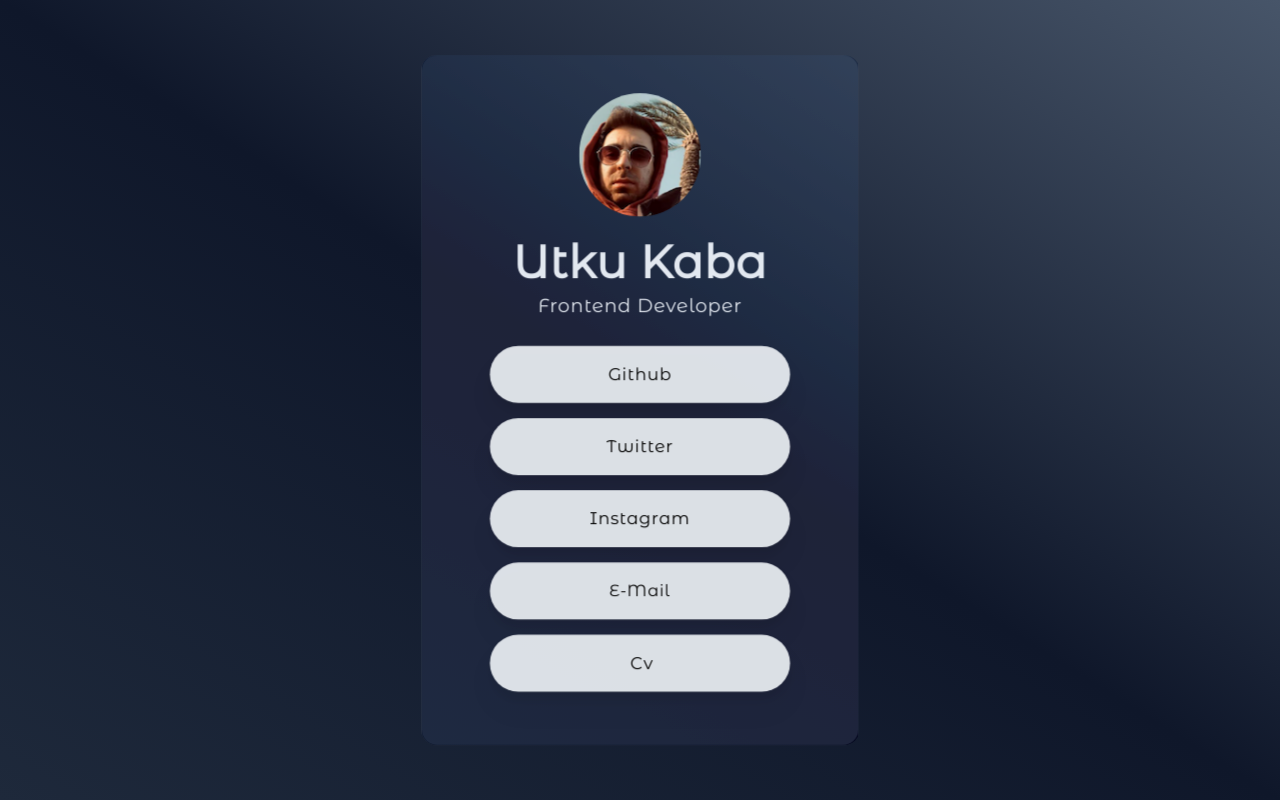
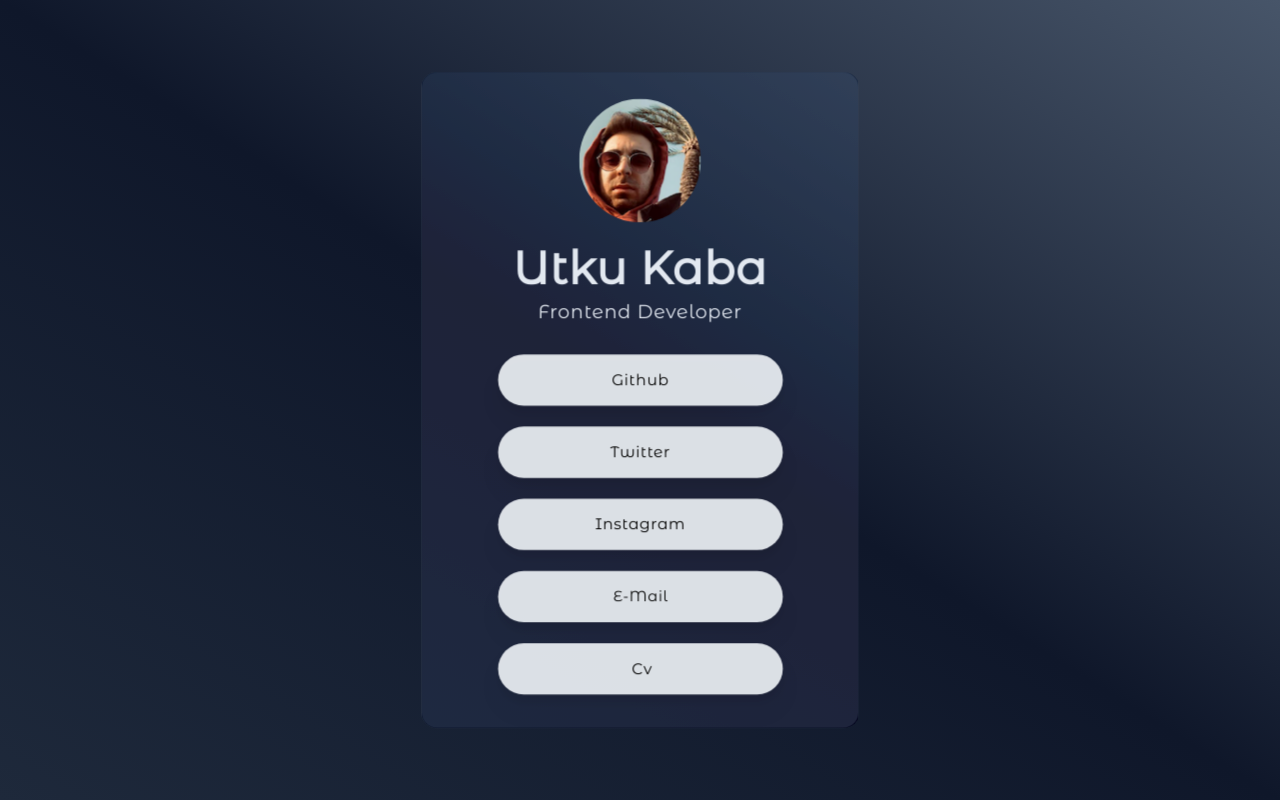
Before and after one commit to utqkaba/personalCard, a React (Vite) app: page / in a window 1280 px wide. Built offline with nearby package versions, Linux system fonts and the light colour scheme; a web font is replaced by a local one.

Commit message:
card redesign

```diff
--- a/src/components/Cv.jsx
+++ b/src/components/Cv.jsx
@@ -19,7 +19,7 @@
 
   return (
     <div className='card-links mx-8'>
-      <div onClick={onButtonClick} className='card-item flex justify-center bg-slate-100 bg-opacity-90 px-5 py-4 rounded-full mb-4 hover:bg-slate-50 hover:bg-opacity-100 hover:scale-105 duration-500 hover:blur-0 cursor-pointer drop-shadow-xl'>
+      <div onClick={onButtonClick} className='card-item flex justify-center scale-90 bg-slate-100 bg-opacity-90 px-5 py-4 rounded-full mb-4 hover:bg-slate-50 hover:bg-opacity-100 hover:scale-105 duration-500 hover:blur-0 cursor-pointer drop-shadow-xl'>
         <p className='name ml-1 text-lg'>{media}</p>
       </div>
     </div>
--- a/src/components/Info.jsx
+++ b/src/components/Info.jsx
@@ -4,7 +4,7 @@
   return (
     <div className='card-links mx-8'>
       <a href={links} target='_blank' rel="noreferrer">
-        <div className='card-item flex justify-center bg-slate-100 bg-opacity-90 px-5 py-4 rounded-full mb-4 hover:bg-slate-50 hover:bg-opacity-100 hover:scale-105 duration-500 hover:blur-0 cursor-pointer drop-shadow-xl'>
+        <div className='card-item flex justify-center scale-90 bg-slate-100 bg-opacity-90 px-5 py-4 rounded-full mb-4 hover:bg-slate-50 hover:bg-opacity-100 hover:scale-105 duration-500 hover:blur-0 cursor-pointer drop-shadow-xl'>
           <p className='name ml-1 text-lg'>{media}</p>
           <div className='icon mr-1'>
           </div>
--- a/src/components/Mail.jsx
+++ b/src/components/Mail.jsx
@@ -20,7 +20,7 @@
   return (
     <div className='card-links mx-8'>
       <a href={links} target='_blank' rel="noreferrer" onClick={() => copyMail()}>
-        <div className='card-item flex justify-center bg-slate-100 bg-opacity-90 px-5 py-4 rounded-full mb-4 hover:bg-slate-50 hover:bg-opacity-100 hover:scale-105 duration-500 cursor-pointer drop-shadow-xl'>
+        <div className='card-item flex justify-center scale-90 bg-slate-100 bg-opacity-90 px-5 py-4 rounded-full mb-4 hover:bg-slate-50 hover:bg-opacity-100 hover:scale-105 duration-500 cursor-pointer drop-shadow-xl'>
           <p className='name ml-1 text-lg scale-90 sm:scale-95 md:scale-95 lg:scale-95 xl:scale-95 2xl:scale-95'>
             {isCopy === true ? userMail : media}
           </p>
--- a/src/main.jsx
+++ b/src/main.jsx
@@ -10,12 +10,12 @@
 ReactDOM.createRoot(document.getElementById('root')).render(
   <React.StrictMode>
     <div className='flex justify-center items-center h-screen scale-90 sm:scale-95 md:scale-95 lg:scale-95 xl:scale-95 2xl:scale-95 font-libre tracking-wider'>
-      <div className='card backdrop-contrast-125 bg-slate-500 bg-opacity-30 p-10 rounded-2xl w-[90%] sm:w-[70%] md:w-[50%] lg:w-[42%] xl:w-[36%] 2xl:w-[30%]'>
+      <div className='card backdrop-contrast-125 bg-slate-500 bg-opacity-30 px-8 py-4 rounded-2xl w-[90%] sm:w-[70%] md:w-[50%] lg:w-[42%] xl:w-[36%] 2xl:w-[30%]'>
 
         <img
           src={Image}
           alt="profilePhoto"
-          className="rounded-full m-auto mb-3 hover:scale-105 duration-500"
+          className="rounded-full m-auto my-3 hover:scale-105 duration-500"
         />
 
         <Header />
```
